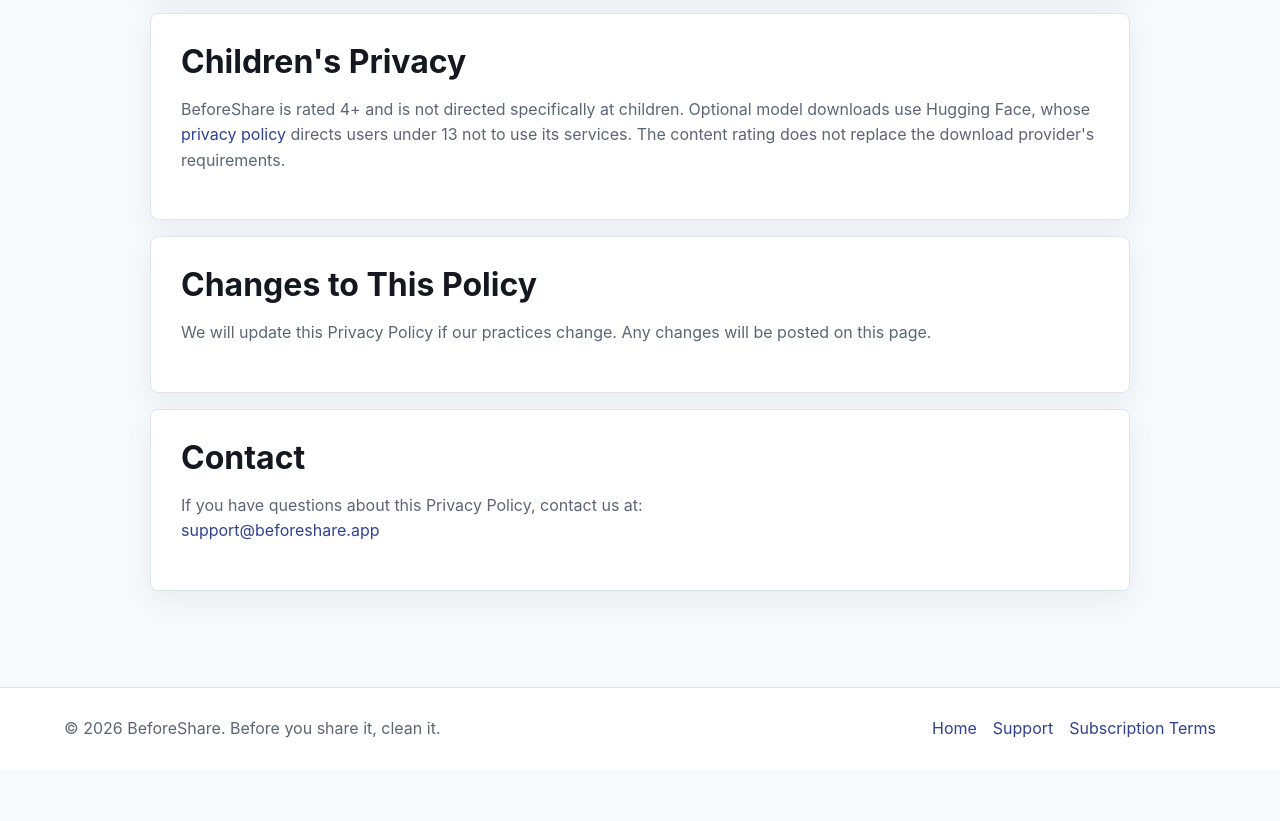
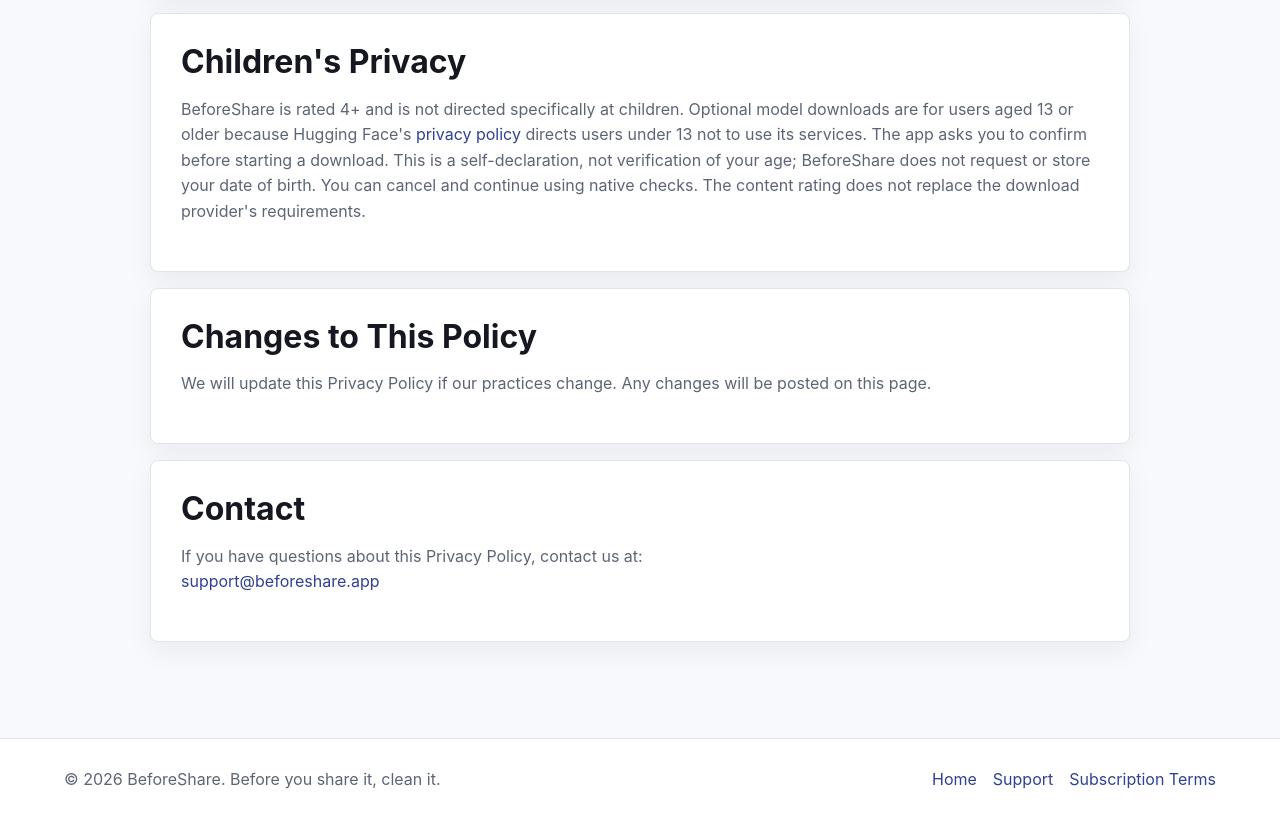
Before and after one commit to callonlove/beforeshare.github.io, a plain HTML site: page privacy.html in a window 1280 px wide. Shown: the part 3992-4813 px from the top of the page. Before the commit the page ends 4761 px from the top, so only its background shows below. Drawn offline with Linux system fonts and the light colour scheme.

Commit message:
docs: explain model download age confirmation

```diff
--- a/privacy.html
+++ b/privacy.html
@@ -171,7 +171,7 @@
 
       <section class="legal-card">
         <h2>Children's Privacy</h2>
-        <p>BeforeShare is rated 4+ and is not directed specifically at children. Optional model downloads use Hugging Face, whose <a href="https://huggingface.co/privacy">privacy policy</a> directs users under 13 not to use its services. The content rating does not replace the download provider's requirements.</p>
+        <p>BeforeShare is rated 4+ and is not directed specifically at children. Optional model downloads are for users aged 13 or older because Hugging Face's <a href="https://huggingface.co/privacy">privacy policy</a> directs users under 13 not to use its services. The app asks you to confirm before starting a download. This is a self-declaration, not verification of your age; BeforeShare does not request or store your date of birth. You can cancel and continue using native checks. The content rating does not replace the download provider's requirements.</p>
       </section>
 
       <section class="legal-card">
```
